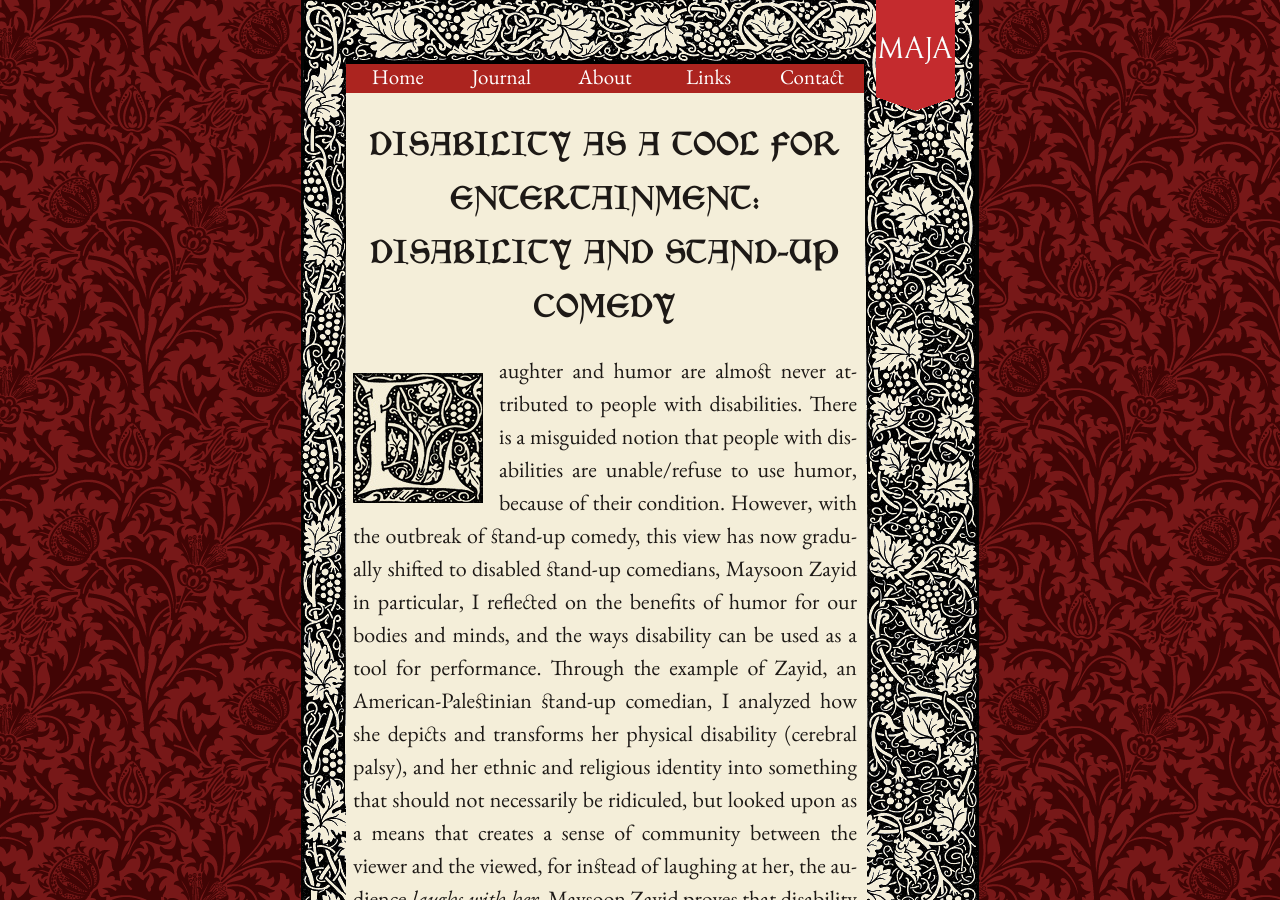
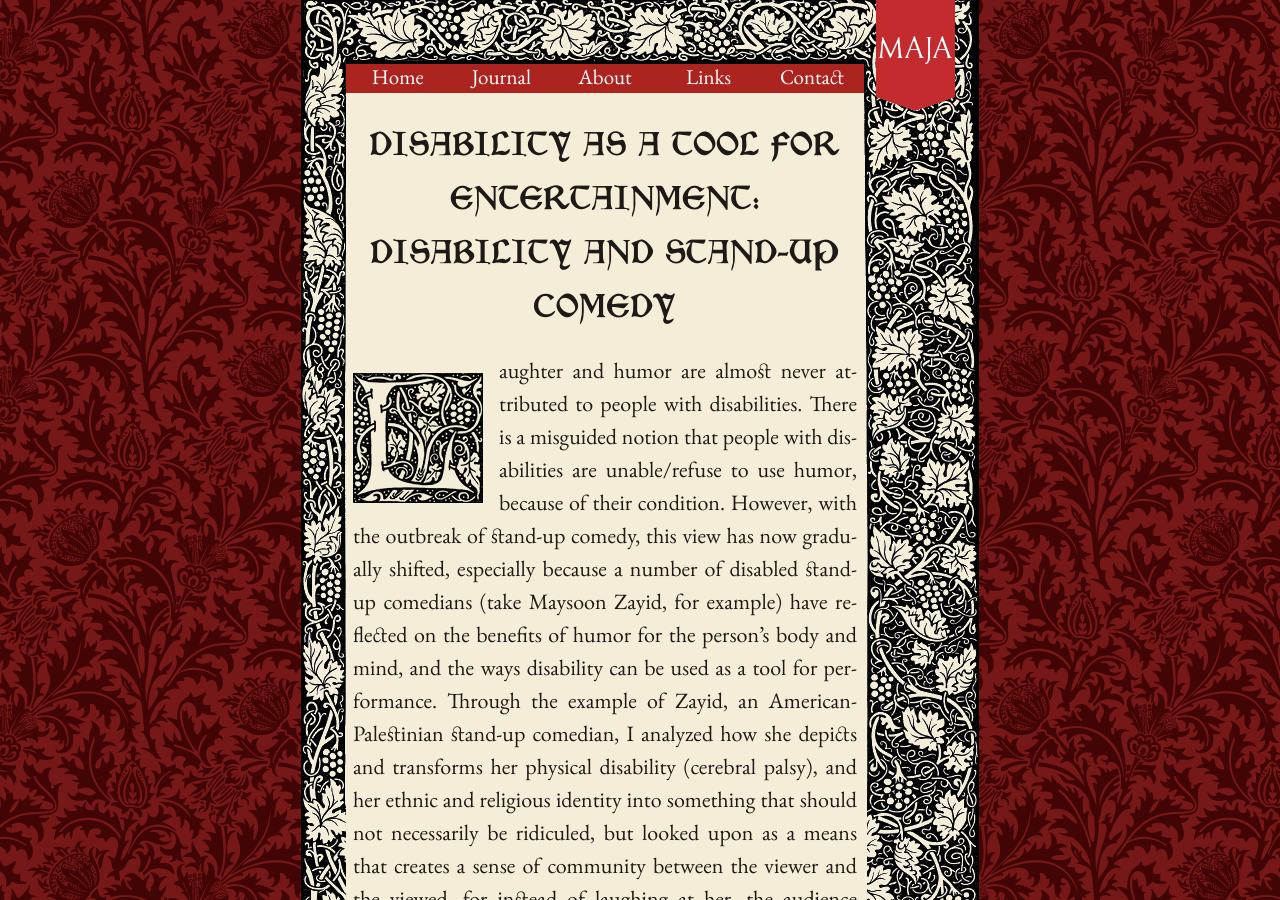
Before and after one commit to mpasovic/majapasovic.org, a Jekyll site: the page built from _posts/2012-06-24-disability-and-humor.md, in a window 1280 px wide and 900 px high. Built offline with Jekyll 4.4.1, drawn with Linux system fonts in a browser that asks for light colours; nearby versions of some CDN libraries; some of the changed text lies outside the part shown.

Commit message:
Updated 2012-06-24-disability-and-humor.md

```diff
--- a/_posts/2012-06-24-disability-and-humor.md
+++ b/_posts/2012-06-24-disability-and-humor.md
@@ -4,9 +4,9 @@ title: 'Disability as a Tool for Entertainment: Disability and Stand-Up Comedy'
 published: true
 ---
 
-<span class="versal l9">L</span>aughter and humor are almost never attributed to people with disabilities. There is a misguided notion that people with disabilities are unable/refuse to use humor, because of their condition. However, with the outbreak of stand-up comedy, this view has now gradually shifted to  disabled stand-up comedians, Maysoon Zayid in
-particular, I reflected on the benefits of humor for our bodies and
-minds, and the ways disability can be used as a tool for performance.
+<span class="versal l9">L</span>aughter and humor are almost never attributed to people with disabilities. There is a misguided notion that people with disabilities are unable/refuse to use humor, because of their condition. However, with the outbreak of stand-up comedy, this view has now gradually shifted, especially because a number of disabled stand-up comedians (take Maysoon Zayid, for example)
+have reflected on the benefits of humor for the person's body and
+mind, and the ways disability can be used as a tool for performance.
 Through the example of Zayid, an American-Palestinian stand-up comedian,
 I analyzed how she depicts and transforms her physical disability
 (cerebral palsy), and her ethnic and religious identity into something
```
